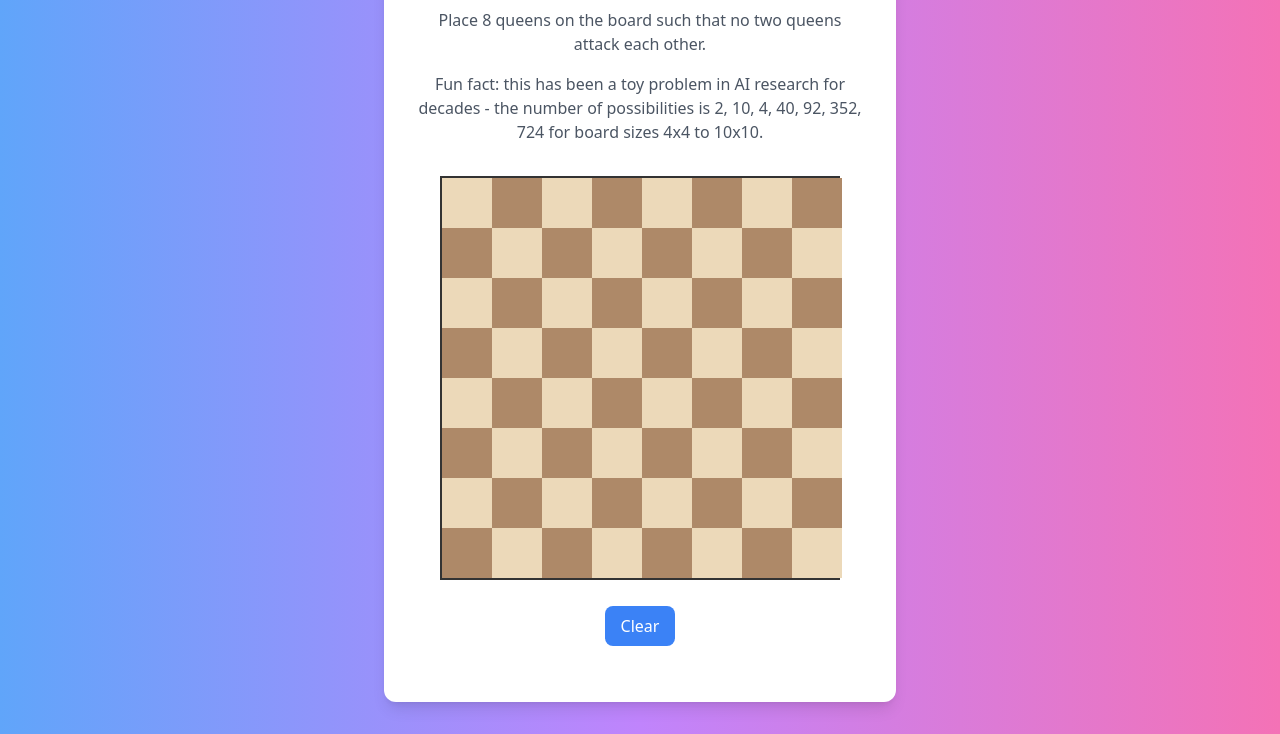
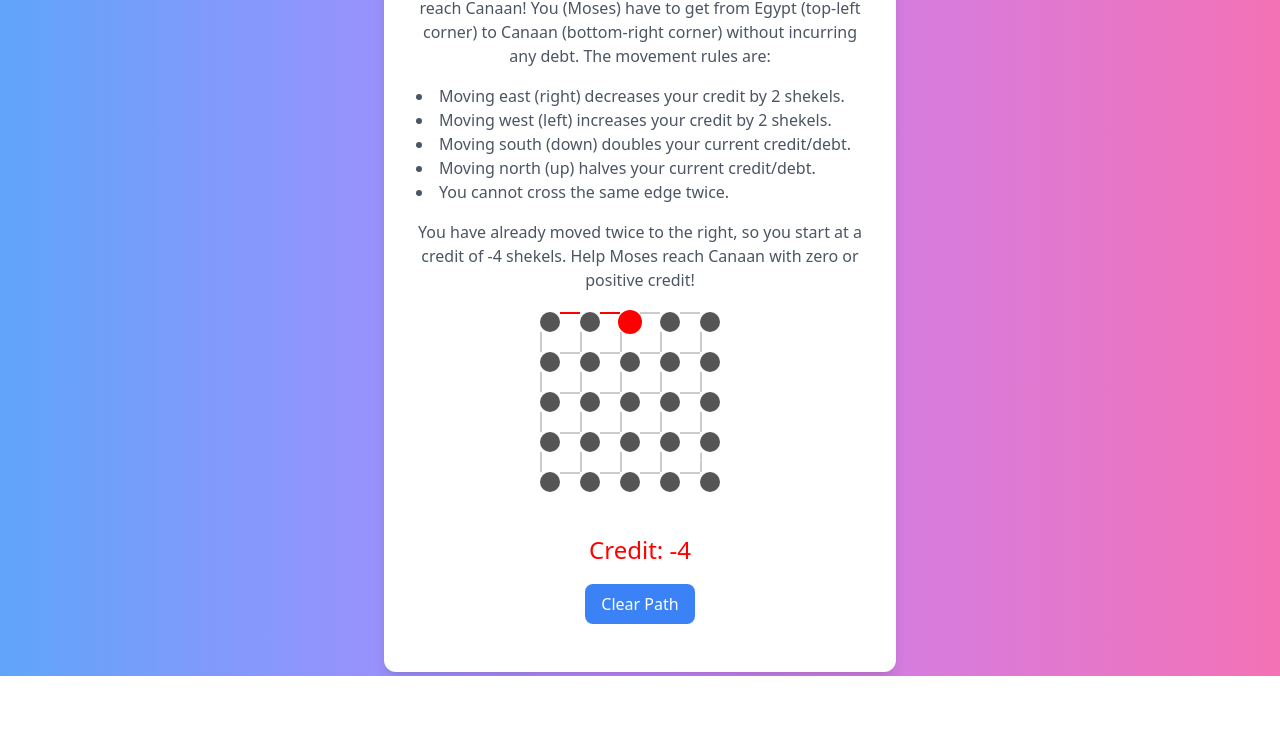
Before and after one commit to oriyonay/alice-hanukkah-2024, a plain HTML site: page index.html in a window 1280 px wide. Shown: the part 124-858 px from the top of the page. After the commit the page ends 800 px from the top, so only its background shows below. Drawn offline with nearby package versions, Linux system fonts and the light colour scheme.

Commit message:
day three

```diff
--- a/index.html
+++ b/index.html
@@ -4,170 +4,323 @@
     <meta charset="UTF-8">
     <title>Hanukkah 2024 :)</title>
     <script src="https://cdn.tailwindcss.com"></script>
-    <link href="https://fonts.googleapis.com/css2?family=Inter:wght@400;600;700&display=swap" rel="stylesheet">
+    <link rel="stylesheet" href="https://fonts.googleapis.com/css2?family=Inter:wght@400;600;700&display=swap">
     <style>
-        .board {
+        .grid {
             display: grid;
-            grid-template-columns: repeat(8, 50px);
+            grid-template-columns: repeat(9, 20px);
+            grid-template-rows: repeat(9, 20px);
             gap: 0;
-            margin: 10px auto;
-            width: 400px;
-            border: 2px solid #333;
+            margin: 20px auto;
+            position: relative;
         }
-        .square {
-            width: 50px;
-            height: 50px;
-            display: flex;
-            align-items: center;
-            justify-content: center;
-            cursor: pointer;
+        .node {
+            width: 20px;
+            height: 20px;
+            background-color: #555;
+            border-radius: 50%;
+            grid-column: span 1;
+            grid-row: span 1;
+            z-index: 2;
         }
-        .queen {
-            width: 40px;
-            height: 40px;
+        .edge {
+            width: 20px;
+            height: 2px;
+            background-color: #ccc;
+            grid-column: span 1;
+            grid-row: span 1;
+            z-index: 1;
         }
-        .highlight {
-            background-color: red !important;
+        .edge.vertical {
+            width: 2px;
+            height: 20px;
         }
-        .highlight-correct {
-            background-color: green !important;
+        .edge.highlighted {
+            background-color: #ff0000; /* Changed to red */
+        }
+        .mover {
+            width: 24px;
+            height: 24px;
+            background-color: #ff0000;
+            border-radius: 50%;
+            position: absolute;
+            transform: translate(-2px, -2px);
+            z-index: 3;
+        }
+        .debt-counter {
+            font-size: 24px;
+            margin-top: 10px;
+        }
+        .debt-counter.positive {
+            color: green;
+        }
+        .debt-counter.negative {
+            color: red;
+        }
+        .label {
+            position: absolute;
+            font-size: 12px;
+            color: #fff;
+            transform: translate(-6px, -24px);
         }
     </style>
 </head>
 <body class="bg-gradient-to-r from-blue-400 via-purple-400 to-pink-400 min-h-screen flex items-center justify-center font-sans">
-    <div class="bg-white rounded-xl shadow-lg py-10 px-8 w-full max-w-lg text-center my-8">
+    <div class="bg-white rounded-xl shadow-lg p-8 w-full max-w-lg text-center">
         <h1 class="text-3xl font-bold mb-6 text-gray-800">Happy Hanukkah, Alice :)</h1>
-        <p class="text-gray-600 mb-4">Place 8 queens on the board such that no two queens attack each other.</p>
-        <p class="text-gray-600 mb-4">Fun fact: this has been a toy problem in AI research for decades - the number of possibilities is 2, 10, 4, 40, 92, 352, 724 for board sizes 4x4 to 10x10.</p>
-        <div id="board" class="board mx-auto mt-8"></div>
-        <button id="clearButton" class="mt-4 bg-blue-500 text-white py-2 px-4 rounded-lg hover:bg-blue-600">Clear</button>
+        <p class="text-gray-600 mb-4">
+            Moses has just led the Israelites out of Egypt and needs to reach Canaan! You (Moses) have to get from Egypt (top-left corner) to Canaan (bottom-right corner) without incurring any debt. The movement rules are:
+        </p>
+        <ul class="text-gray-600 mb-4 text-left list-disc list-inside">
+            <li>Moving east (right) decreases your credit by 2 shekels.</li>
+            <li>Moving west (left) increases your credit by 2 shekels.</li>
+            <li>Moving south (down) doubles your current credit/debt.</li>
+            <li>Moving north (up) halves your current credit/debt.</li>
+            <li>You cannot cross the same edge twice.</li>
+        </ul>
+        <p class="text-gray-600 mb-4">
+            You have already moved twice to the right, so you start at a credit of -4 shekels. Help Moses reach Canaan with zero or positive credit!
+        </p>
+        <div id="grid" class="grid"></div>
+        <div id="debt-counter" class="debt-counter"></div>
+        <button id="reset-button" class="mt-4 bg-blue-500 text-white py-2 px-4 rounded-lg hover:bg-blue-600">Clear Path</button>
         <div id="message" class="mt-4 text-red-500 font-medium"></div>
-        <div id="success" class="mt-4 text-green-500 font-bold hidden"></div>
+        <div id="secret-message" class="mt-4 text-green-500 font-bold hidden"></div>
     </div>
 
     <script>
-        const boardElement = document.getElementById('board');
-        const clearButton = document.getElementById('clearButton');
-        const queens = new Set();
-        const encodedSecret = "cmVhcmRlbi1tZXRhbC1pcy1nb29k"; // don't cheat, my love!
+        const gridElement = document.getElementById('grid');
+        const debtCounterElement = document.getElementById('debt-counter');
+        const resetButton = document.getElementById('reset-button');
+        const messageElement = document.getElementById('message');
+        const secretMessageElement = document.getElementById('secret-message');
+        const encodedSecret = "YS1oYW1zdGVyLW5hbWVkLXNwb3Jr"; // don't cheat!
 
-        // Create the board
-        function createBoard() {
-            boardElement.innerHTML = ''; // Clear existing board
-            for (let row = 0; row < 8; row++) {
-                for (let col = 0; col < 8; col++) {
-                    const square = document.createElement('div');
-                    square.className = 'square';
-                    if ((row + col) % 2 === 0) {
-                        square.style.backgroundColor = "#ecd9b9"; // Light color
-                    } else {
-                        square.style.backgroundColor = "#ae8968"; // Dark color
-                    }
-                    square.dataset.row = row;
-                    square.dataset.col = col;
-                    square.addEventListener('click', toggleQueen);
-                    boardElement.appendChild(square);
-                }
-            }
-        }
+        const gridSize = 5;
+        const nodeSize = 20;
+        const startX = 2;
+        const startY = 0;
+        const goalX = 4;
+        const goalY = 4;
+        let debt = -4; // Starting credit is -4
+        let currentPosition = { x: startX, y: startY };
+        let visitedEdges = new Set([
+            '0,0-1,0',
+            '1,0-0,0',
+            '1,0-2,0',
+            '2,0-1,0'
+        ]);
+        let gameOver = false;
 
-        function toggleQueen(event) {
-            const square = event.currentTarget;
-            const row = parseInt(square.dataset.row, 10);
-            const col = parseInt(square.dataset.col, 10);
-            const position = `${row},${col}`;
+        // Initialize the grid
+        function createGrid() {
+            gridElement.innerHTML = '';
+            gridElement.style.width = `${(nodeSize * 2) * gridSize}px`;
+            gridElement.style.height = `${(nodeSize * 2) * gridSize}px`;
 
-            // Toggle queen presence
-            if (queens.has(position)) {
-                queens.delete(position);
-                square.innerHTML = '';
-                square.classList.remove('highlight', 'highlight-correct');
-            } else {
-                if (queens.size < 8) {
-                    queens.add(position);
-                    square.innerHTML = '<img src="img/chesspieces/wikipedia/wQ.png" alt="Queen" class="queen">';
-                }
-            }
+            // Create nodes and edges
+            for (let y = 0; y < gridSize * 2 - 1; y++) {
+                for (let x = 0; x < gridSize * 2 - 1; x++) {
+                    if (y % 2 === 0 && x % 2 === 0) {
+                        // Nodes
+                        const node = document.createElement('div');
+                        node.className = 'node';
+                        node.style.gridRowStart = y + 1;
+                        node.style.gridColumnStart = x + 1;
 
-            // Verify the positions immediately
-            verifyQueens();
-        }
+                        // Label start and goal nodes
+                        if (x / 2 === 0 && y / 2 === 0) {
+                            const label = document.createElement('div');
+                            label.className = 'label';
+                            label.innerText = 'Egypt';
+                            node.appendChild(label);
+                        }
+                        if (x / 2 === goalX && y / 2 === goalY) {
+                            const label = document.createElement('div');
+                            label.className = 'label';
+                            label.innerText = 'Canaan';
+                            node.appendChild(label);
+                        }
 
-        function verifyQueens() {
-            clearHighlights();
-            let attackedQueens = new Set();
+                        gridElement.appendChild(node);
+                    } else if (y % 2 === 0 || x % 2 === 0) {
+                        // Edges
+                        const edge = document.createElement('div');
+                        edge.className = 'edge';
+                        edge.style.gridRowStart = y + 1;
+                        edge.style.gridColumnStart = x + 1;
 
-            const queenPositions = Array.from(queens).map(pos => pos.split(',').map(Number));
+                        if (x % 2 === 0) {
+                            edge.classList.add('vertical');
+                        }
 
-            // Check for attacking queens
-            for (let i = 0; i < queenPositions.length; i++) {
-                const [row1, col1] = queenPositions[i];
-                for (let j = i + 1; j < queenPositions.length; j++) {
-                    const [row2, col2] = queenPositions[j];
-                    if (row1 === row2 || col1 === col2 || Math.abs(row1 - row2) === Math.abs(col1 - col2)) {
-                        attackedQueens.add(`${row1},${col1}`);
-                        attackedQueens.add(`${row2},${col2}`);
+                        edge.dataset.x = Math.floor(x / 2);
+                        edge.dataset.y = Math.floor(y / 2);
+                        edge.dataset.direction = (x % 2 === 1) ? 'horizontal' : 'vertical';
+
+                        gridElement.appendChild(edge);
                     }
                 }
             }
 
-            // Highlight attacked queens
-            attackedQueens.forEach(position => {
-                const [row, col] = position.split(',').map(Number);
-                const square = document.querySelector(`.square[data-row="${row}"][data-col="${col}"]`);
-                square.classList.add('highlight');
+            // Highlight initial edges
+            visitedEdges.forEach(edgeKey => {
+                highlightEdge(edgeKey);
             });
 
-            // Display message
-            if (attackedQueens.size > 0) {
-                document.getElementById('message').innerText = 'Some queens are attacking each other!';
-                document.getElementById('success').classList.add('hidden');
-                document.getElementById('success').innerText = '';
-            } else if (queens.size === 8) {
-                // All queens are placed and none are attacking
-                highlightAllQueensCorrect();
-                revealSecret();
+            // Place the mover
+            placeMover();
+            updateDebtCounter();
+        }
+
+        function placeMover() {
+            const mover = document.createElement('div');
+            mover.className = 'mover';
+            const posX = currentPosition.x * (nodeSize * 2);
+            const posY = currentPosition.y * (nodeSize * 2);
+            mover.style.left = `${posX}px`;
+            mover.style.top = `${posY}px`;
+            gridElement.appendChild(mover);
+        }
+
+        // Handle key presses
+        document.addEventListener('keydown', handleKeyPress);
+
+        function handleKeyPress(event) {
+            if (gameOver) return;
+
+            const key = event.key;
+            let dx = 0;
+            let dy = 0;
+
+            if (key === 'ArrowUp') {
+                dy = -1;
+            } else if (key === 'ArrowDown') {
+                dy = 1;
+            } else if (key === 'ArrowLeft') {
+                dx = -1;
+            } else if (key === 'ArrowRight') {
+                dx = 1;
             } else {
-                document.getElementById('message').innerText = '';
-                document.getElementById('success').classList.add('hidden');
-                document.getElementById('success').innerText = '';
+                return; // Ignore other keys
+            }
+
+            moveToPosition(currentPosition.x + dx, currentPosition.y + dy);
+        }
+
+        function moveToPosition(x, y) {
+            const maxIndex = gridSize - 1;
+
+            // Check if the move is within bounds
+            if (x < 0 || x > maxIndex || y < 0 || y > maxIndex) return;
+
+            // Cannot move left from starting position
+            if (currentPosition.x === startX && currentPosition.y === startY && x < currentPosition.x) return;
+
+            // Calculate the edge key
+            const edgeKey = `${currentPosition.x},${currentPosition.y}-${x},${y}`;
+            const reverseEdgeKey = `${x},${y}-${currentPosition.x},${currentPosition.y}`;
+
+            // Cannot cross the same edge twice
+            if (visitedEdges.has(edgeKey) || visitedEdges.has(reverseEdgeKey)) return;
+
+            // Update debt/credit based on movement
+            if (x > currentPosition.x) { // Moving right (East)
+                debt -= 2; // Decreases credit by 2 (increases debt)
+            } else if (x < currentPosition.x) { // Moving left (West)
+                debt += 2; // Increases credit by 2 (decreases debt)
+            } else if (y > currentPosition.y) { // Moving down (South)
+                debt *= 2; // Doubles debt/credit
+            } else if (y < currentPosition.y) { // Moving up (North)
+                debt /= 2; // Halves debt/credit
+            }
+
+            // Round debt to handle potential floating-point issues
+            debt = Math.round(debt);
+
+            // Mark the edge as visited
+            visitedEdges.add(edgeKey);
+
+            // Highlight the edge
+            highlightEdge(edgeKey);
+
+            // Update current position
+            currentPosition = { x, y };
+
+            // Update mover position
+            updateMover();
+
+            // Check if reached goal
+            if (currentPosition.x === goalX && currentPosition.y === goalY) {
+                checkWinCondition();
+            }
+
+            updateDebtCounter();
+        }
+
+        function highlightEdge(edgeKey) {
+            const [from, to] = edgeKey.split('-');
+            const [x1, y1] = from.split(',').map(Number);
+            const [x2, y2] = to.split(',').map(Number);
+
+            const edgeX = (x1 + x2);
+            const edgeY = (y1 + y2);
+
+            const edge = Array.from(document.getElementsByClassName('edge')).find(e => {
+                return parseInt(e.style.gridColumnStart) === edgeX + 1 &&
+                       parseInt(e.style.gridRowStart) === edgeY + 1;
+            });
+
+            if (edge) {
+                edge.classList.add('highlighted');
             }
         }
 
-        function highlightAllQueensCorrect() {
-            queens.forEach(position => {
-                const [row, col] = position.split(',').map(Number);
-                const square = document.querySelector(`.square[data-row="${row}"][data-col="${col}"]`);
-                square.classList.add('highlight-correct');
-            });
+        function updateMover() {
+            const mover = document.querySelector('.mover');
+            const posX = currentPosition.x * (nodeSize * 2);
+            const posY = currentPosition.y * (nodeSize * 2);
+            mover.style.left = `${posX}px`;
+            mover.style.top = `${posY}px`;
         }
 
-        function clearHighlights() {
-            document.querySelectorAll('.square').forEach(square => {
-                square.classList.remove('highlight', 'highlight-correct');
-            });
+        function updateDebtCounter() {
+            const formattedDebt = debt >= 0 ? `+${debt}` : `-${Math.abs(debt)}`;
+            debtCounterElement.innerText = `Credit: ${formattedDebt}`;
+            debtCounterElement.className = 'debt-counter ' + (debt >= 0 ? 'positive' : 'negative');
         }
 
-        function revealSecret() {
-            const secret = atob(encodedSecret);
-            document.getElementById('success').innerText = `Congratulations! The secret is: ${secret}`;
-            document.getElementById('success').classList.remove('hidden');
+        function checkWinCondition() {
+            gameOver = true;
+            if (debt >= 0) {
+                const secret = atob(encodedSecret);
+                secretMessageElement.innerText = `Congratulations! The secret is: ${secret}`;
+                secretMessageElement.classList.remove('hidden');
+                messageElement.innerText = '';
+            } else {
+                messageElement.innerText = 'You arrived with debt! Try again.';
+            }
         }
 
-        function clearBoard() {
-            queens.clear();
-            createBoard();
-            clearHighlights();
-            document.getElementById('message').innerText = '';
-            document.getElementById('success').classList.add('hidden');
-            document.getElementById('success').innerText = '';
+        function resetGame() {
+            debt = -4;
+            currentPosition = { x: startX, y: startY };
+            visitedEdges = new Set([
+                '0,0-1,0',
+                '1,0-0,0',
+                '1,0-2,0',
+                '2,0-1,0'
+            ]);
+            gameOver = false;
+            messageElement.innerText = '';
+            secretMessageElement.innerText = '';
+            secretMessageElement.classList.add('hidden');
+            createGrid();
         }
 
-        // Event listener for clear button
-        clearButton.addEventListener('click', clearBoard);
-
-        // Initialize the board
-        createBoard();
+        // Initialize
+        resetButton.addEventListener('click', resetGame);
+        createGrid();
     </script>
 </body>
 </html>
```
